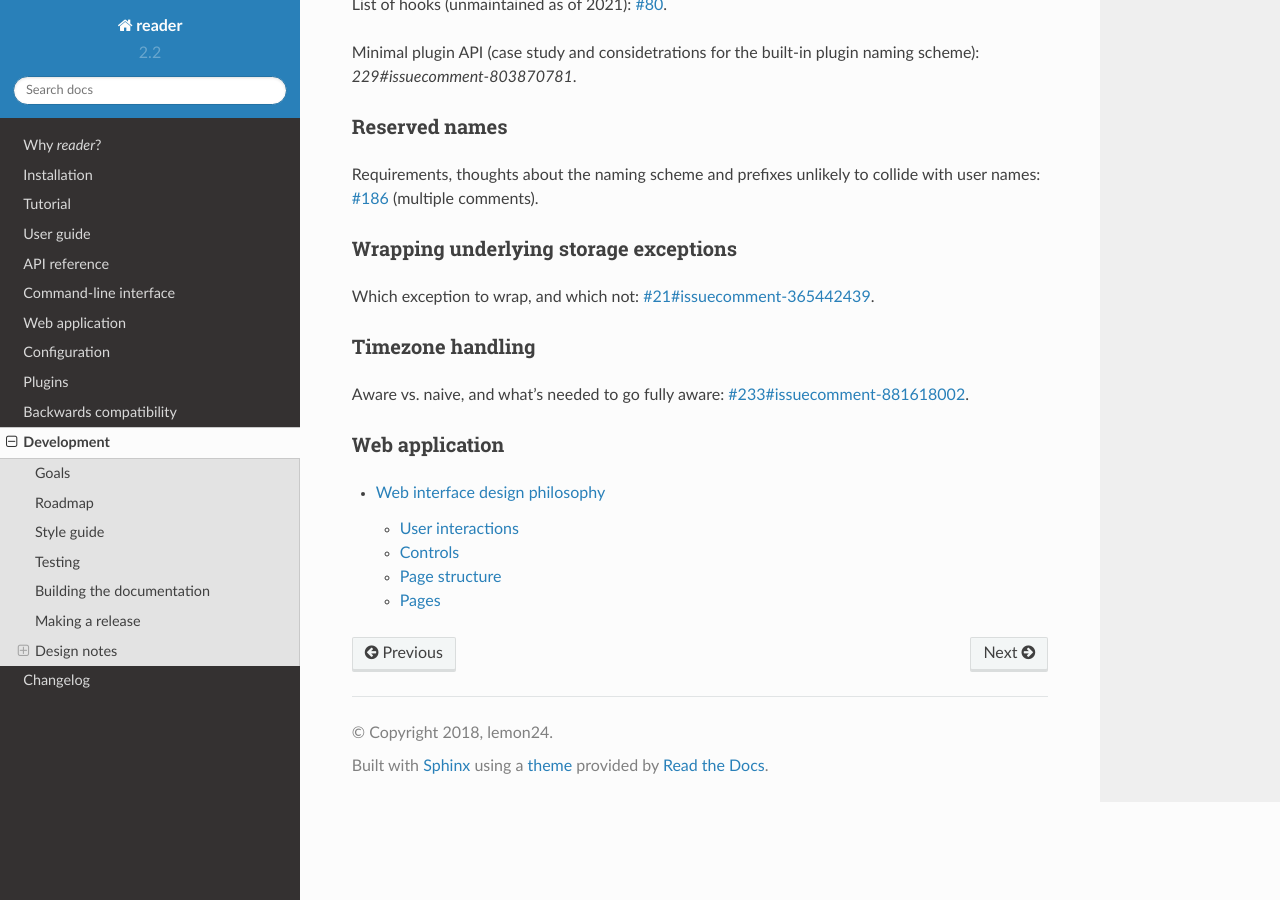
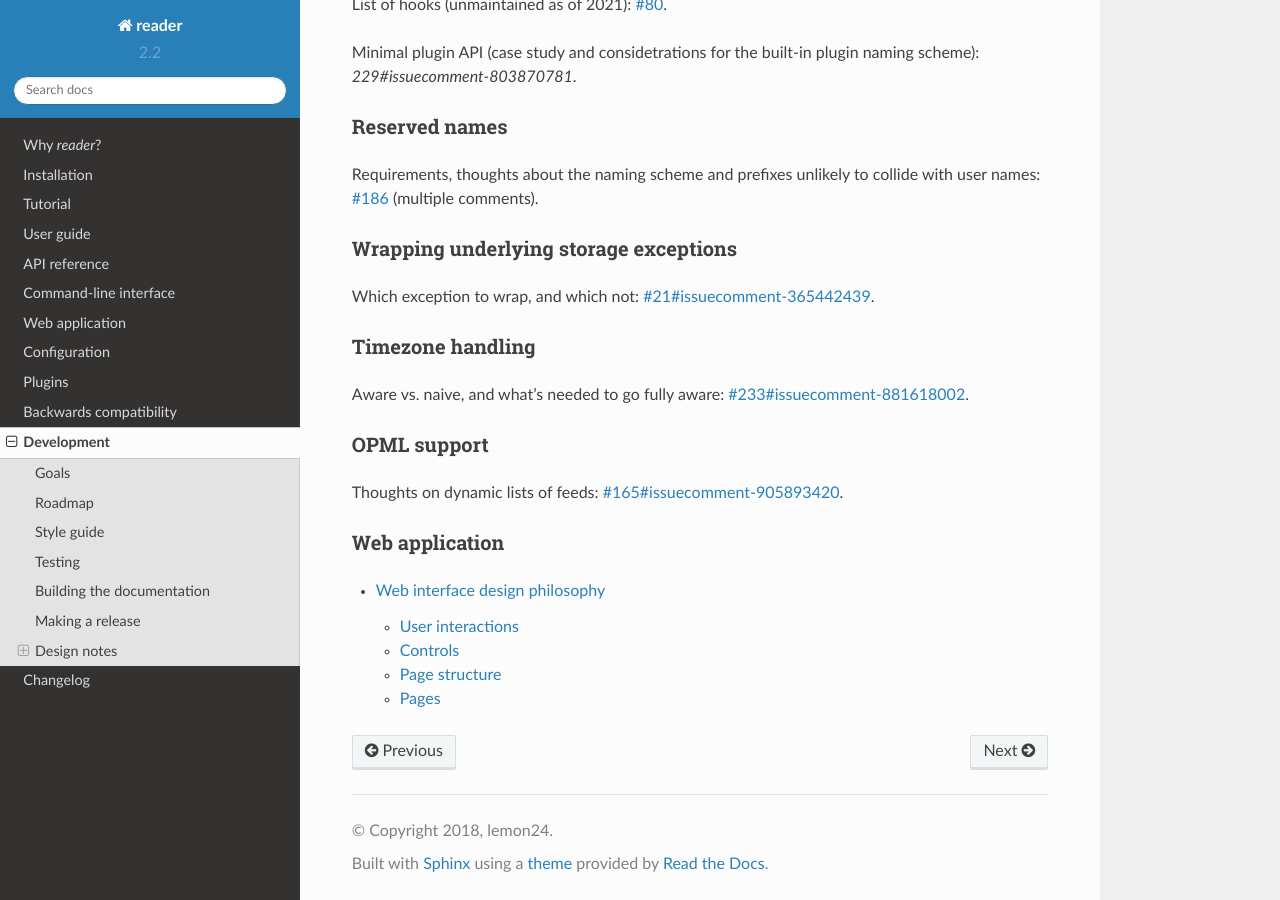
Before and after one commit to Alcides1123/reader, a Sphinx documentation site: the page built from docs/dev.rst, in a window 1280 px wide and 900 px high, scrolled down 6725 px. Built offline with Sphinx 7.4.7 and the Read the Docs theme 2.0.0, drawn with Linux system fonts in a browser that asks for light colours.

Commit message:
Dev notes.

```diff
--- a/docs/dev.rst
+++ b/docs/dev.rst
@@ -356,6 +356,12 @@ Timezone handling
 Aware vs. naive, and what's needed to go fully aware: :issue:`233#issuecomment-881618002`.
 
 
+OPML support
+~~~~~~~~~~~~
+
+Thoughts on dynamic lists of feeds: :issue:`165#issuecomment-905893420`.
+
+
 Web application
 ~~~~~~~~~~~~~~~
 
```
